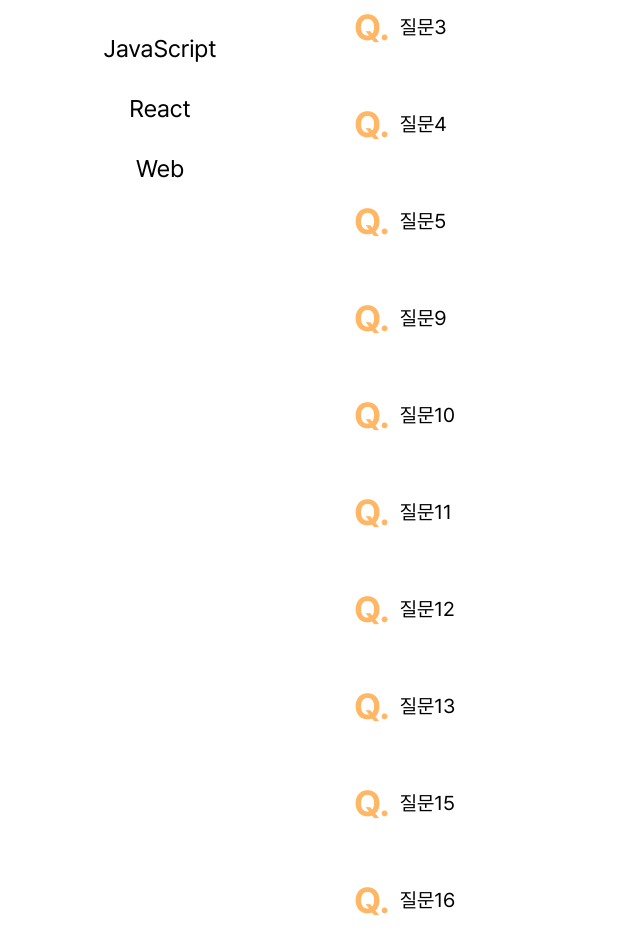
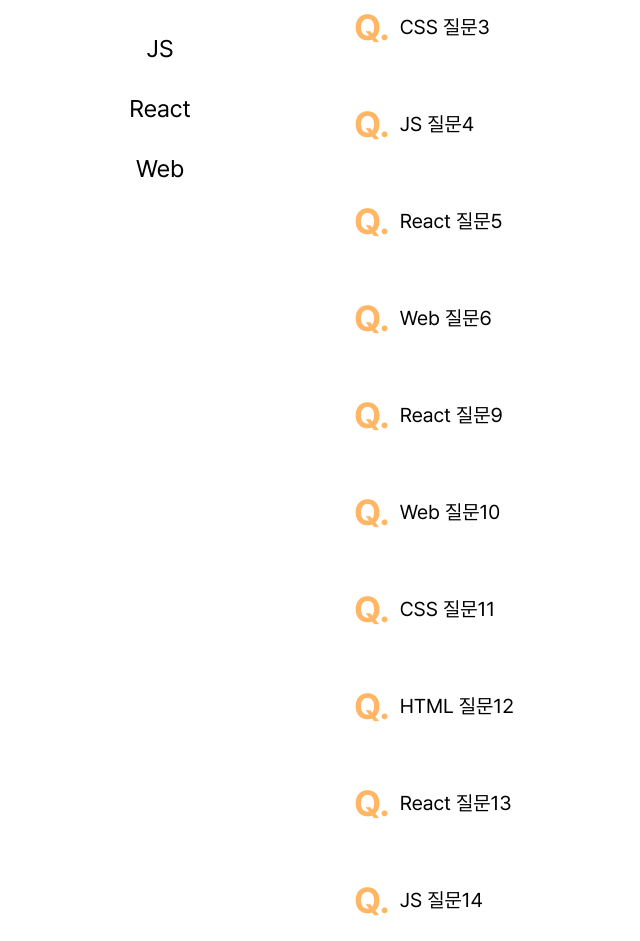
Before and after one commit to Jetty2020/random-interview, a Next.js app: page /list in a window 1280 px wide. Shown: the part 191-1132 px from the top of the page, without its empty margins (0-640 px from the left). Built offline with nearby package versions, Linux system fonts and the light colour scheme.

Commit message:
:label: QUESTIONS 및 CATEGORIES 수정

```diff
--- a/src/constants/categories.ts
+++ b/src/constants/categories.ts
@@ -1 +1 @@
-export const CATEGORIES = ['HTML', 'CSS', 'JavaScript', 'React', 'Web'];
+export const CATEGORIES = ['HTML', 'CSS', 'JS', 'React', 'Web'];
--- a/src/constants/questions.ts
+++ b/src/constants/questions.ts
@@ -5,29 +5,29 @@ export const QUESTIONS = [
     category: 'CS지식',
   },
   {
-    question: '질문2',
-    answer: '답변2',
+    question: 'HTML 질문2',
+    answer: 'HTML 답변2',
     category: 'HTML',
   },
   {
-    question: '질문3',
-    answer: '답변3',
+    question: 'CSS 질문3',
+    answer: 'CSS답변3',
     category: 'CSS',
   },
   {
-    question: '질문4',
-    answer: '답변4',
-    category: 'JavaScript',
+    question: 'JS 질문4',
+    answer: 'JS 답변4',
+    category: 'JS',
   },
   {
-    question: '질문5',
-    answer: '답변5',
+    question: 'React 질문5',
+    answer: 'React 답변5',
     category: 'React',
   },
   {
-    question: '질문6',
-    answer: '답변6',
-    category: '웹',
+    question: 'Web 질문6',
+    answer: 'Web 답변6',
+    category: 'Web',
   },
   {
     question: '질문7',
@@ -40,43 +40,43 @@ export const QUESTIONS = [
     category: '기타',
   },
   {
-    question: '질문9',
-    answer: '답변9',
+    question: 'React 질문9',
+    answer: 'React 답변9',
     category: 'React',
   },
   {
-    question: '질문10',
-    answer: '답변10',
+    question: 'Web 질문10',
+    answer: 'Web 답변10',
     category: 'Web',
   },
   {
-    question: '질문11',
-    answer: '답변11',
+    question: 'CSS 질문11',
+    answer: 'CSS 답변11',
     category: 'CSS',
   },
   {
-    question: '질문12',
-    answer: '답변12',
+    question: 'HTML 질문12',
+    answer: 'HTML 답변12',
     category: 'HTML',
   },
   {
-    question: '질문13',
-    answer: '답변13',
+    question: 'React 질문13',
+    answer: 'React 답변13',
     category: 'React',
   },
   {
-    question: '질문14',
-    answer: '답변14',
+    question: 'JS 질문14',
+    answer: 'JS 답변14',
     category: 'JS',
   },
   {
-    question: '질문15',
-    answer: '답변15',
+    question: 'Web 질문15',
+    answer: 'Web 답변15',
     category: 'Web',
   },
   {
-    question: '질문16',
-    answer: '답변16',
+    question: 'Web 질문16',
+    answer: 'Web 답변16',
     category: 'Web',
   },
 ];
```
